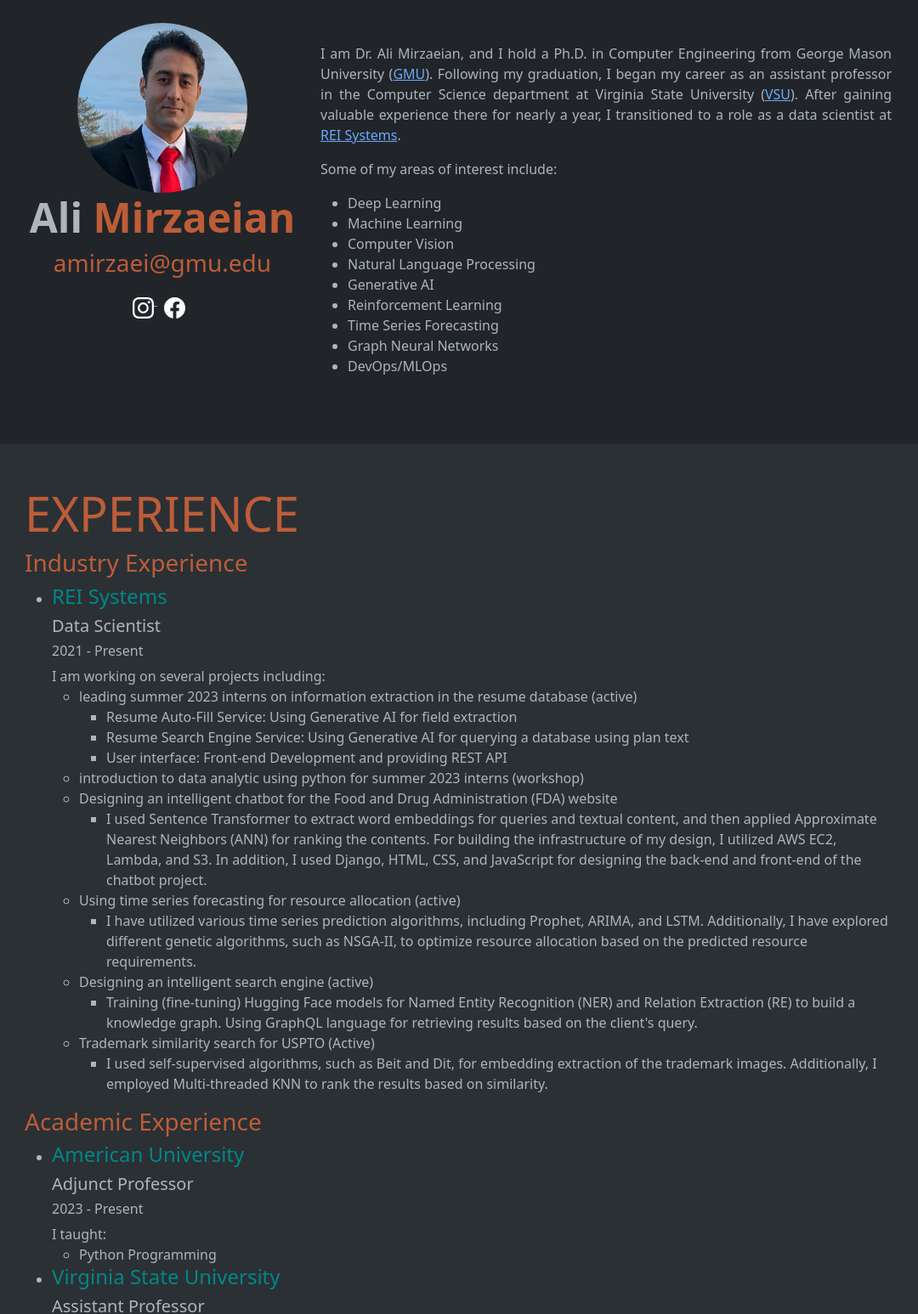
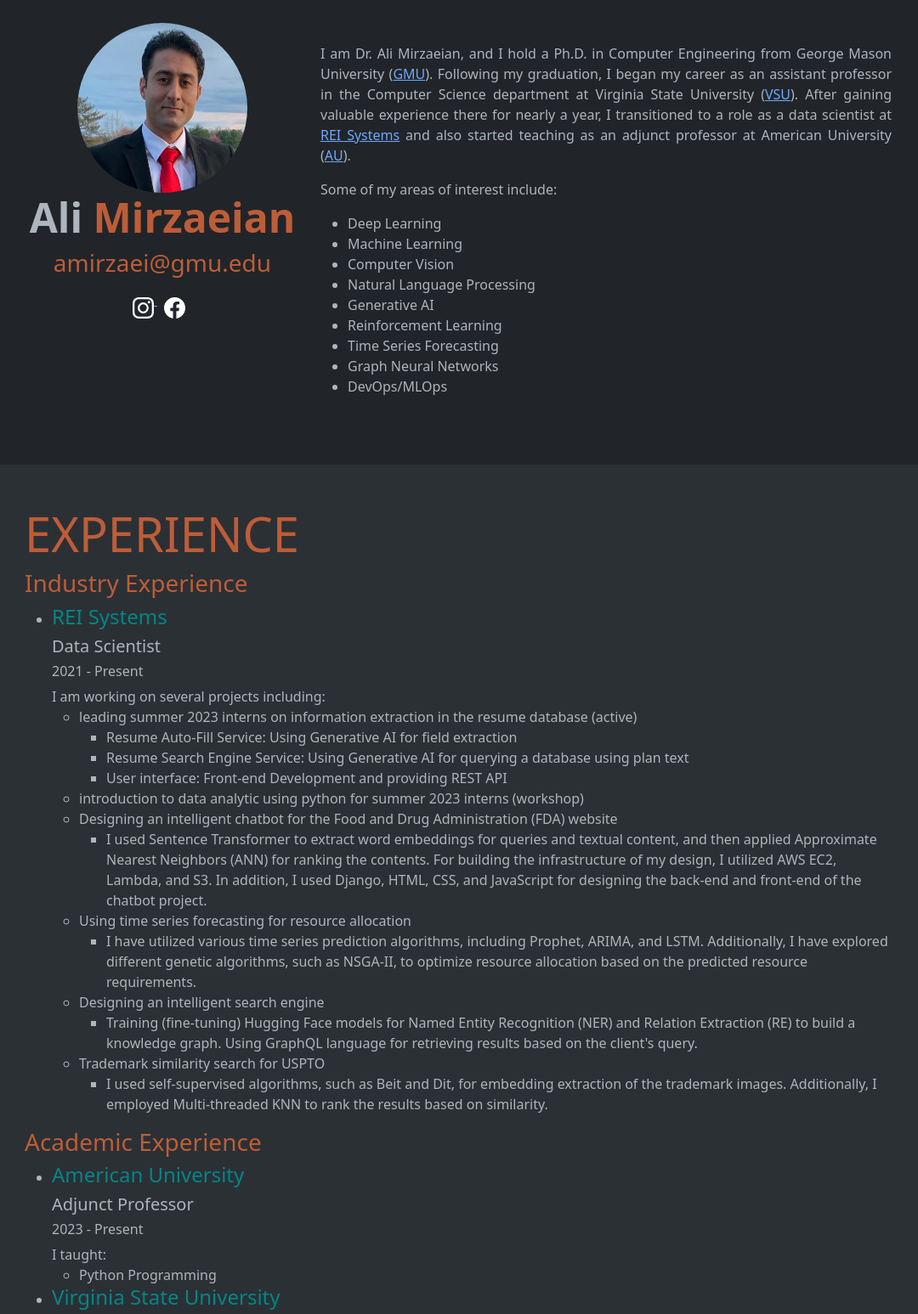
Before and after one commit to amirzaei1367/Dr_Ali, a plain HTML site: page index.html in a window 1280 px wide. Shown: the part 93-1640 px from the top of the page at 85% size, without its empty margins (101-1181 px from the left). Drawn offline with nearby package versions, Linux system fonts and the light colour scheme.

Commit message:
adding au

```diff
--- a/index.html
+++ b/index.html
@@ -78,6 +78,7 @@
 
           </div>
 
+
           <div class="col-md-8">
             <p class="mt-5" style="text-align:justify;">
               I am Dr. Ali Mirzaeian, and I hold a Ph.D. in Computer Engineering
@@ -85,7 +86,7 @@
               began my career as an assistant professor in the Computer Science
               department at Virginia State University (<a href="https://www.vsu.edu/" target="_blank">VSU</a>). After gaining
               valuable experience there for nearly a year, I transitioned to a
-              role as a data scientist at <a href="https://www.reisystems.com" target="_blank">REI Systems</a>.
+              role as a data scientist at <a href="https://www.reisystems.com" target="_blank">REI Systems</a> and also started teaching as an adjunct professor at American University (<a href="https://www.american.edu" target="_blank">AU</a>).
             </p>
             <p>
               Some of my areas of interest include:
@@ -135,7 +136,7 @@
                         </ul>
                     </li>
                     <li>
-                        Using time series forecasting for resource allocation (active)
+                        Using time series forecasting for resource allocation
                         <ul>
                             <li>
                               I have utilized various time series prediction algorithms, including Prophet, ARIMA, and LSTM. Additionally, I have explored different genetic algorithms, such as NSGA-II, to optimize resource allocation based on the predicted resource requirements.
@@ -143,7 +144,7 @@
                         </ul>
                     </li>
                     <li>
-                        Designing an intelligent search engine (active)
+                        Designing an intelligent search engine
                         <ul>
                             <li>
                               Training (fine-tuning) Hugging Face models for Named Entity Recognition (NER) and Relation Extraction (RE) to build a knowledge graph. Using GraphQL language for retrieving results based on the client's query.
@@ -151,7 +152,7 @@
                         </ul>
                     </li>
                     <li>
-                        Trademark similarity search for USPTO (Active)
+                        Trademark similarity search for USPTO
                         <ul>
                             <li>
                               I used self-supervised algorithms, such as Beit and Dit, for embedding extraction of the trademark images. Additionally, I employed Multi-threaded KNN to rank the results based on similarity.
```
